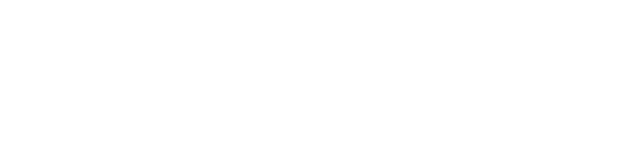
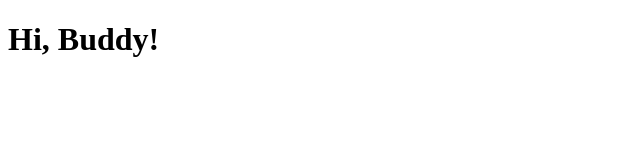
Before and after one commit to a-hasib/hasib, a plain HTML site: page index.html in a window 1280 px wide. Shown: the whole page, without its empty margins (0-640 px from the left). Drawn offline with Linux system fonts and the light colour scheme.

Commit message:
3rd
try 3

```diff
--- a/index.html
+++ b/index.html
@@ -3,7 +3,8 @@
 <head>
     <meta charset="UTF-8">
     <meta name="viewport" content="width=device-width, initial-scale=1.0">
-    <title>Hi, It's abdul</title>
+    <title>Hi, It's Abdul Hasib</title>
+    <h1>Hi, Buddy!</h1>
 </head>
 <body>
 
```
